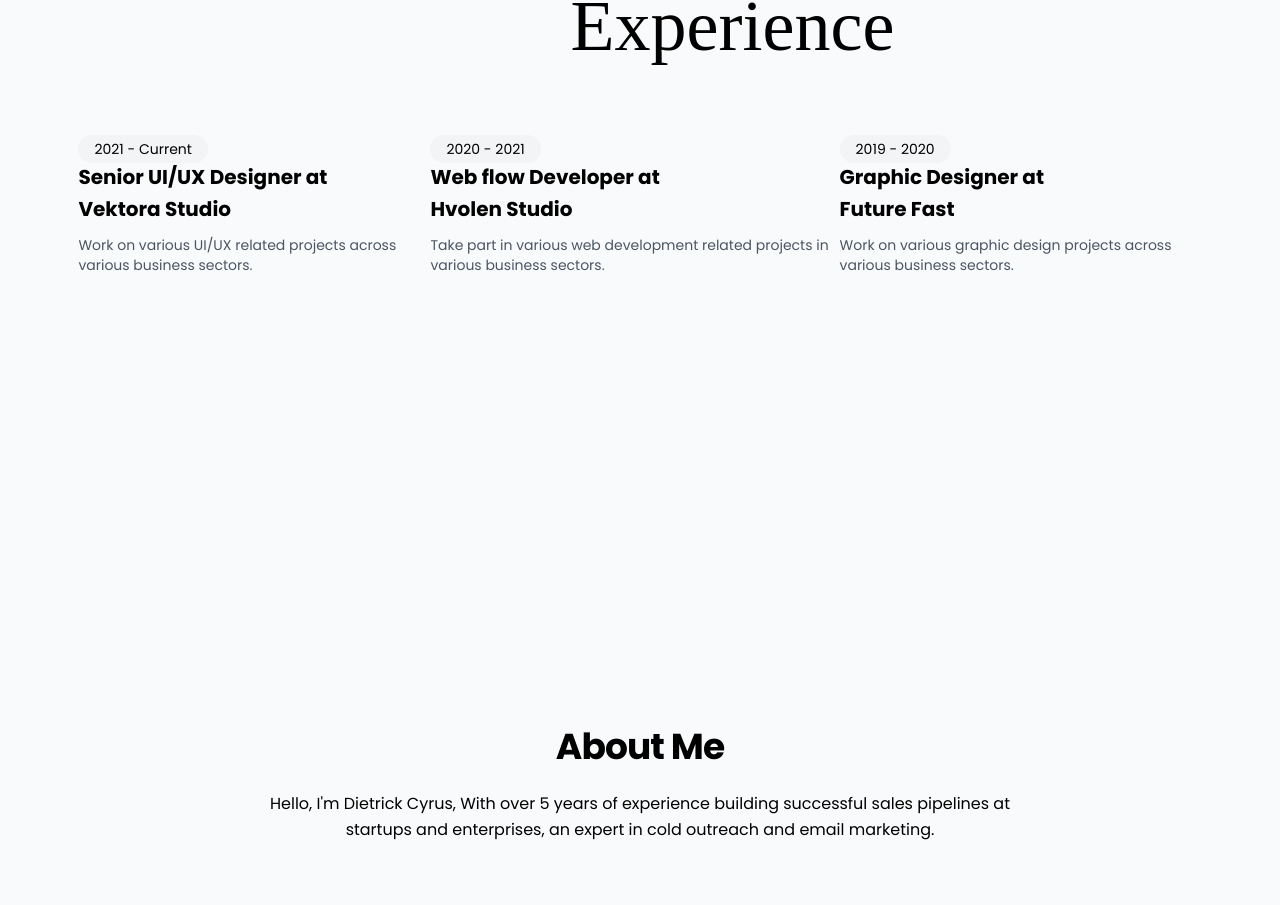
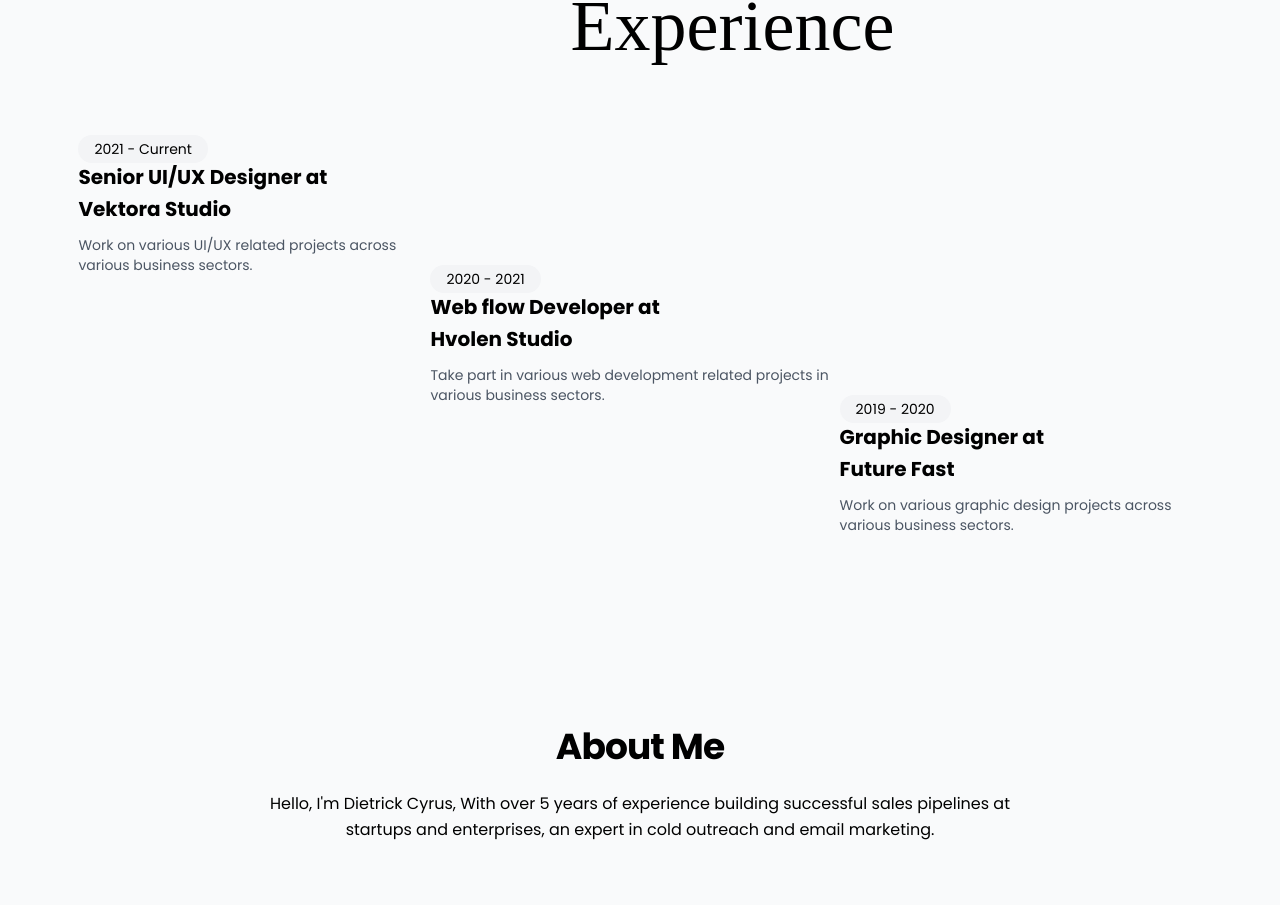
Before and after one commit to itsyaba/Dietrick, a React (Vite) app: page / in a window 1280 px wide. Shown: the part 1987-2892 px from the top of the page. Built offline with nearby package versions, Linux system fonts and the light colour scheme; a web font is replaced by a local one.

Commit message:
fixed exp section

```diff
--- a/src/components/Home/experience.tsx
+++ b/src/components/Home/experience.tsx
@@ -55,8 +55,12 @@ export default function WorkExperienceSection() {
         {experiences.map((exp, index) => (
           <motion.div
             key={exp.id}
-            className={`self-start self-${
-              exp.id === 0 ? "start" : exp.id === 1 ? "center" : "end"
+            className={` w-full md:w-auto ${
+              exp.id === 0
+                ? "self-start"
+                : exp.id === 1
+                ? "self-center"
+                : "self-end"
             }`}
             initial={{ opacity: 0, y: 50 }}
             whileInView={{ opacity: 1, y: 0 }}
```
